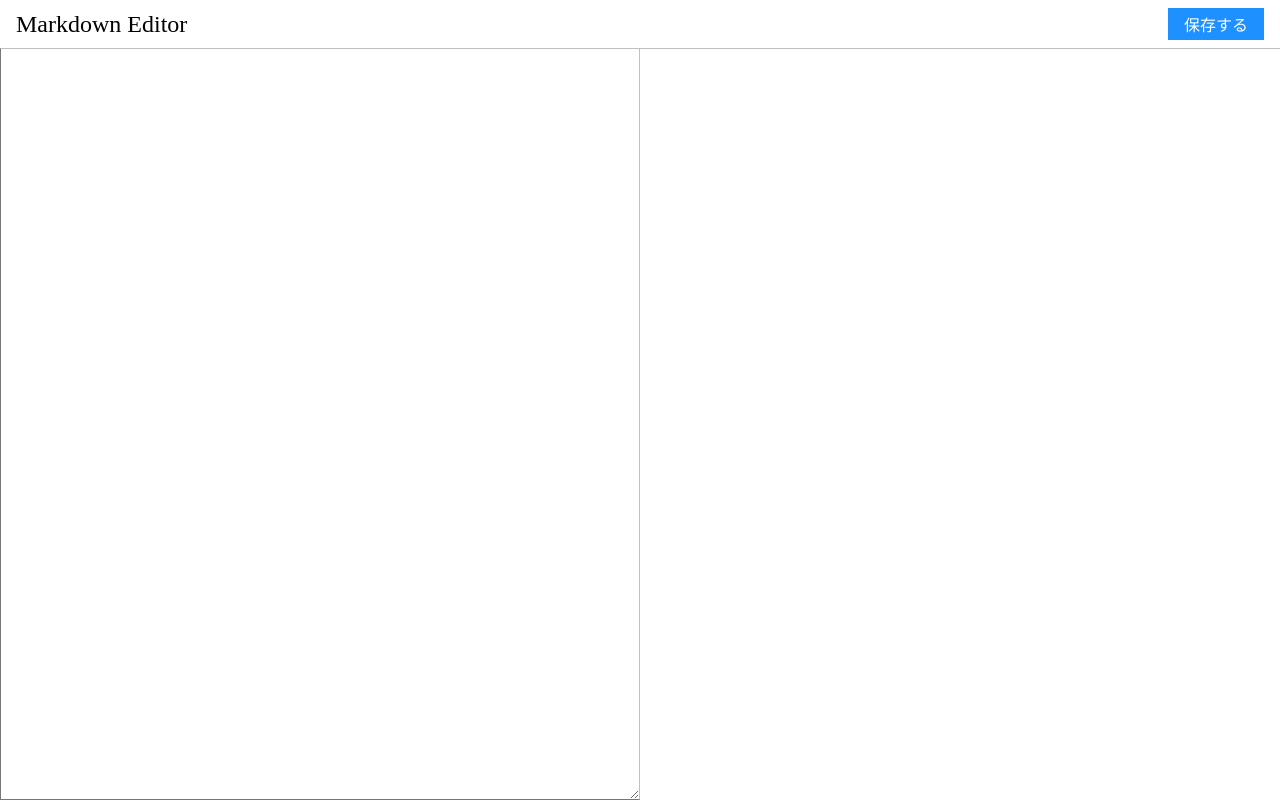
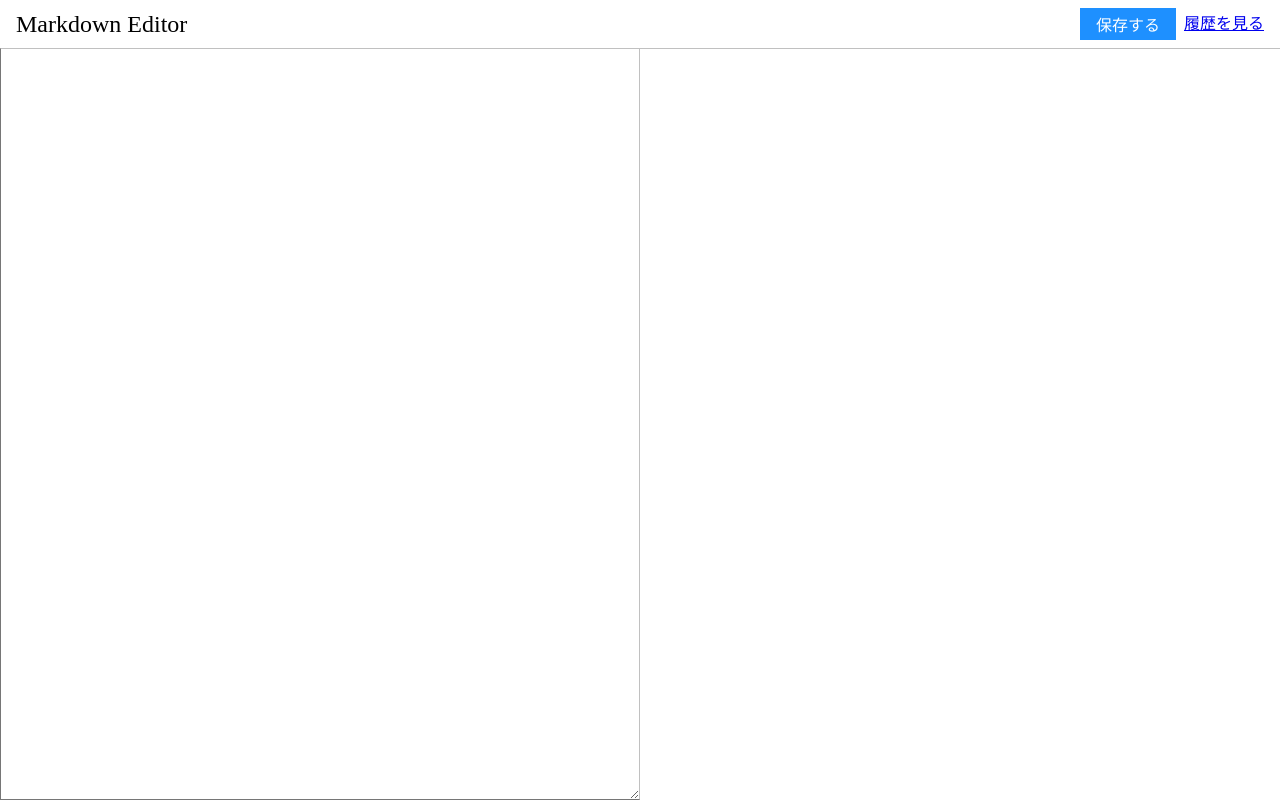
Before and after one commit to NozomuTsuruta/markdown-editor, a React app: page /#/editor in a window 1280 px wide. Built offline with nearby package versions, Linux system fonts and the light colour scheme.

Commit message:
履歴機能追加

```diff
--- a/package.json
+++ b/package.json
@@ -3,16 +3,19 @@
   "version": "1.0.0",
   "scripts": {
     "start": "webpack-dev-server",
-    "build": "webpack --mode=production"
+    "build": "webpack --mode=production",
+    "watch": "webpack --watch"
   },
   "dependencies": {
     "@types/react": "^17.0.0",
     "@types/react-dom": "^17.0.0",
+    "@types/react-router-dom": "^5.1.6",
     "@types/styled-components": "^5.1.4",
     "dexie": "^3.0.3",
     "react": "^17.0.1",
     "react-dom": "^17.0.1",
     "react-markdown": "^5.0.3",
+    "react-router-dom": "^5.2.0",
     "styled-components": "^5.2.1",
     "ts-loader": "^8.0.11",
     "typescript": "^4.1.2",
--- /dev/null
+++ b/src/components/header.tsx
@@ -0,0 +1,37 @@
+import React from "react";
+import styled from "styled-components";
+
+interface Props {
+  title: string;
+}
+
+export const Header: React.FC<Props> = ({ title, children }) => (
+  <HeaderWrapper>
+    <HeaderTitle>{title}</HeaderTitle>
+    <HeaderControl>{children}</HeaderControl>
+  </HeaderWrapper>
+);
+
+const HeaderWrapper = styled.header`
+  align-content: center;
+  display: flex;
+  height: 2rem;
+  justify-content: space-between;
+  line-height: 2rem;
+  padding: 0.5rem 1rem;
+`;
+
+const HeaderTitle = styled.div`
+  font-size: 1.5rem;
+`;
+
+const HeaderControl = styled.div`
+  align-content: center;
+  display: flex;
+  height: 2rem;
+  justify-content: center;
+
+  & > * {
+    margin-left: 0.5rem;
+  }
+`;
--- a/src/db/memos.ts
+++ b/src/db/memos.ts
@@ -16,3 +16,8 @@ export const putMemo = async (title: string, text: string): Promise<void> => {
   const datetime = new Date().toISOString(); // ISO8601形式→視認性と取扱に優れる
   await memos.put({ datetime, title, text }); // テーブルに追加
 };
+
+/** データを取得 */
+export const getMemos = (): Promise<MemoRecord[]> => {
+  return memos.orderBy("datetime").reverse().toArray(); // datetimeの昇順(古い)→逆→配列に変換
+};
--- a/src/index.tsx
+++ b/src/index.tsx
@@ -1,7 +1,10 @@
 import React from "react";
 import { render } from "react-dom";
+import { HashRouter, Redirect, Route, Switch } from "react-router-dom";
 import { createGlobalStyle } from "styled-components";
+import { useStateWithStorage } from "./hooks/use_state_with_storage";
 import { Editor } from "./pages/editor";
+import { History } from "./pages/history";
 
 const GlobalStyle = createGlobalStyle`
 body * {
@@ -9,11 +12,27 @@ body * {
 }
 `;
 
-const Main = (
-  <>
-    <GlobalStyle />
-    <Editor />
-  </>
-);
+const StorageKey = "/editor:text";
 
-render(Main, document.getElementById("app"));
+const Main: React.FC = () => {
+  const [text, setText] = useStateWithStorage("", StorageKey);
+
+  return (
+    <>
+      <GlobalStyle />
+      <HashRouter>
+        <Switch>
+          <Route exact path="/editor">
+            <Editor text={text} setText={setText} />
+          </Route>
+          <Route exact path="/history">
+            <History setText={setText} />
+          </Route>
+          <Redirect to="/editor" path="*" />
+        </Switch>
+      </HashRouter>
+    </>
+  );
+};
+
+render(<Main />, document.getElementById("app"));
--- a/src/pages/editor.tsx
+++ b/src/pages/editor.tsx
@@ -1,25 +1,29 @@
 import React, { useState } from "react";
 import ReactMarkdown from "react-markdown";
+import { Link } from "react-router-dom";
 import styled from "styled-components";
 import { Button } from "../components/button";
+import { Header } from "../components/header";
 import { SaveModal } from "../components/save_modal";
 import { putMemo } from "../db/memos";
-import { useStateWithStorage } from "../hooks/use_state_with_storage";
 
-const storageKey = "pages/editor:text";
+interface Props {
+  text: string;
+  setText: (text: string) => void;
+}
 
-export const Editor: React.FC = () => {
-  const [text, setText] = useStateWithStorage("", storageKey);
+export const Editor: React.FC<Props> = (props) => {
+  const { text, setText } = props;
   const [showModal, setShowModal] = useState(false);
 
   return (
     <>
-      <Header>
-        Markdown Editor
-        <HeaderControl>
+      <HeaderArea>
+        <Header title="Markdown Editor">
           <Button onClick={() => setShowModal(true)}>保存する</Button>
-        </HeaderControl>
-      </Header>
+          <Link to="/history">履歴を見る</Link>
+        </Header>
+      </HeaderArea>
       <Wrapper>
         <TextArea
           onChange={(event) => {
@@ -44,32 +48,19 @@ export const Editor: React.FC = () => {
   );
 };
 
-const Header = styled.header`
-  align-content: center;
-  display: flex;
-  font-size: 1.5rem;
-  height: 2rem;
-  justify-content: space-between;
-  left: 0;
-  line-height: 2rem;
-  padding: 0.5rem 1rem;
-  position: fixed;
-  right: 0;
-  top: 0;
-`;
-
-const HeaderControl = styled.div`
-  height: 2rem;
-  display: flex;
-  align-content: center;
-`;
-
 const Wrapper = styled.div`
   bottom: 0;
   left: 0;
   position: fixed;
   right: 0;
   top: 3rem;
+`;
+
+const HeaderArea = styled.div`
+  position: fixed;
+  right: 0;
+  top: 0;
+  left: 0;
 `;
 
 const TextArea = styled.textarea`
--- /dev/null
+++ b/src/pages/history.tsx
@@ -0,0 +1,80 @@
+import React, { useEffect, useState } from "react";
+import { Link, useHistory } from "react-router-dom";
+import styled from "styled-components";
+import { Header } from "../components/header";
+import { MemoRecord, getMemos } from "../db/memos";
+
+interface Props {
+  setText: (text: string) => void;
+}
+
+export const History: React.FC<Props> = (props) => {
+  const { setText } = props;
+  const [memos, setMemos] = useState<MemoRecord[]>([]);
+  const history = useHistory();
+
+  useEffect(() => {
+    getMemos().then(setMemos);
+  }, []);
+
+  return (
+    <>
+      <HeaderArea>
+        <Header title="履歴">
+          <Link to="/editor">エディタに戻る</Link>
+        </Header>
+      </HeaderArea>
+      <Wrapper>
+        {memos.map((memo) => (
+          <Memo
+            key={memo.datetime}
+            onClick={() => {
+              setText(memo.text);
+              history.push("/editor");
+            }}>
+            <MemoTitle>{memo.title}</MemoTitle>
+            <MemoText>{memo.text}</MemoText>
+          </Memo>
+        ))}
+      </Wrapper>
+    </>
+  );
+};
+
+const HeaderArea = styled.div`
+  position: fixed;
+  right: 0;
+  top: 0;
+  left: 0;
+`;
+
+const Wrapper = styled.div`
+  bottom: 0;
+  left: 0;
+  position: fixed;
+  right: 0;
+  top: 3rem;
+  padding: 0 1rem;
+`;
+
+const Memo = styled.button`
+  display: block;
+  background-color: white;
+  border: 1px solid gray;
+  width: 100%;
+  padding: 1rem;
+  margin: 1rem 0;
+  text-align: left;
+`;
+
+const MemoTitle = styled.div`
+  font-size: 1rem;
+  margin-bottom: 0.5rem;
+`;
+
+const MemoText = styled.div`
+  font-size: 0.85rem;
+  overflow: hidden;
+  text-overflow: ellipsis;
+  white-space: nowrap;
+`;
```
Also changed, not shown: 2 other files (tests, documents, lock files or other folders).
